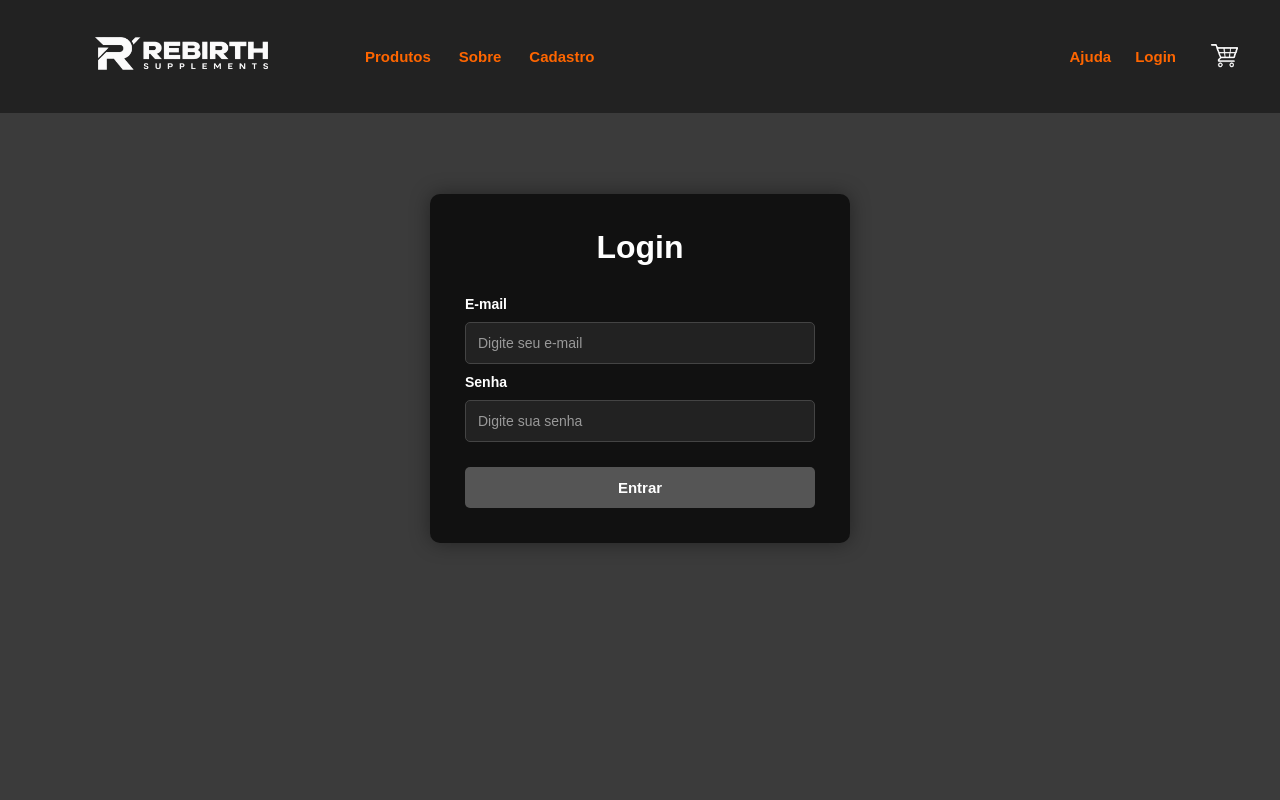
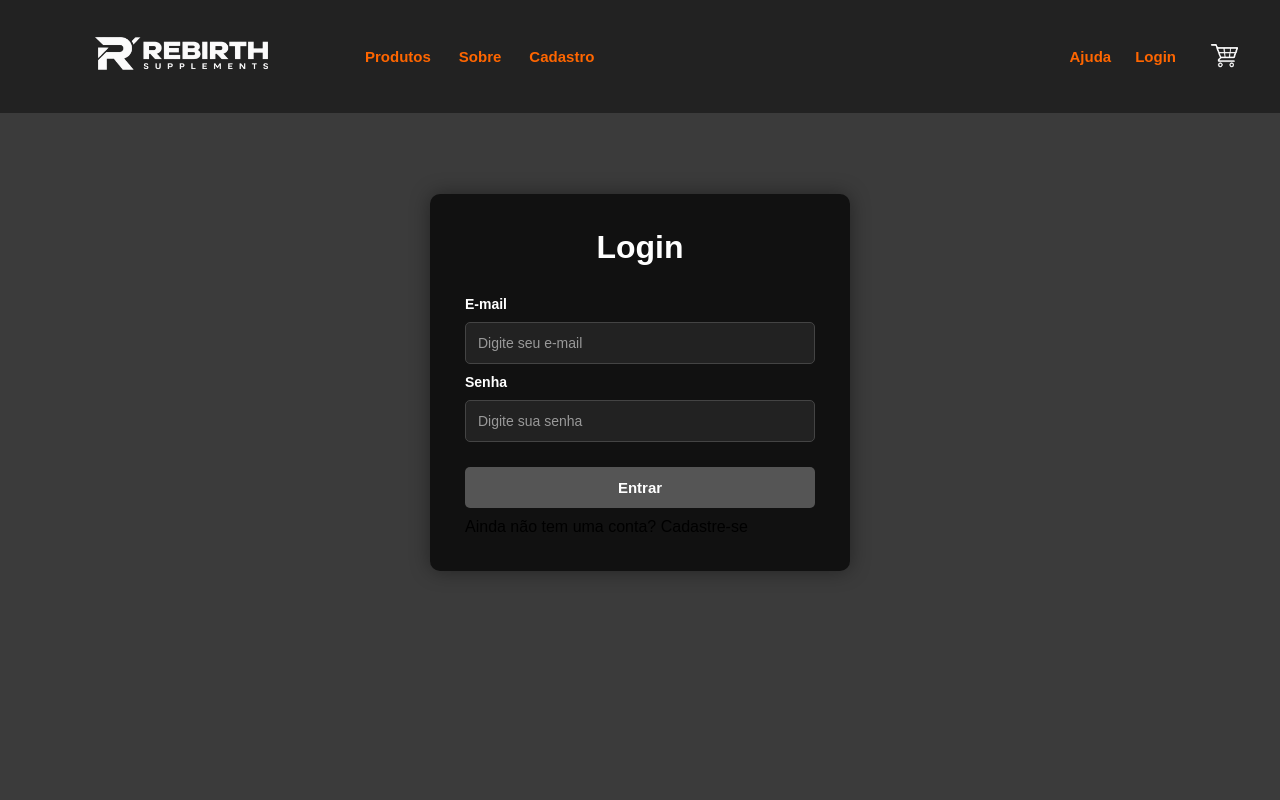
Before and after one commit to ItaloLeray/rebirthSuplements, an Angular app in the folder rebirth/: page /login in a window 1280 px wide. Shown: the top 800 px of the page. Built offline with nearby package versions, Linux system fonts and the light colour scheme.

Commit message:
Adicionar link de cadastro à tela de login

```diff
--- a/rebirth/src/app/pages/login/login.component.html
+++ b/rebirth/src/app/pages/login/login.component.html
@@ -1,5 +1,4 @@
 <div class="login">
-
     <h1>Login</h1>
     <label for="login">E-mail</label>
     <input
@@ -23,4 +22,5 @@
         (click)="fazerLogin()">
         Entrar
     </button>
+    <a routerLink="/cadastro">Ainda não tem uma conta? Cadastre-se</a>
 </div>
```
Lines whose indentation alone changed are shown as unchanged.
